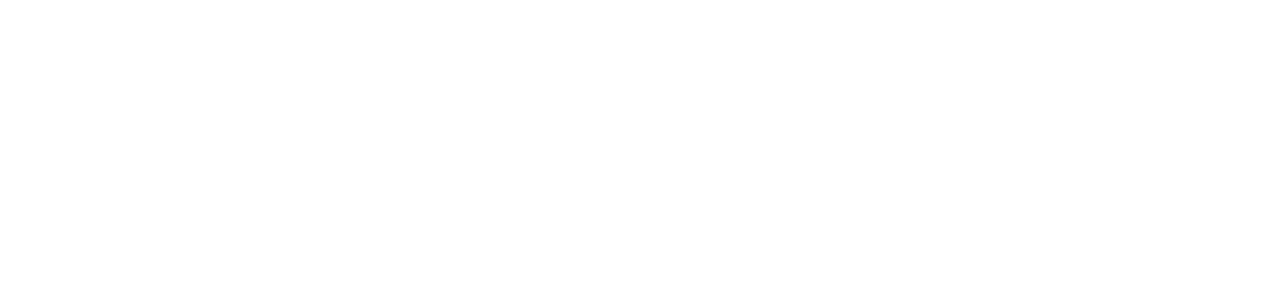
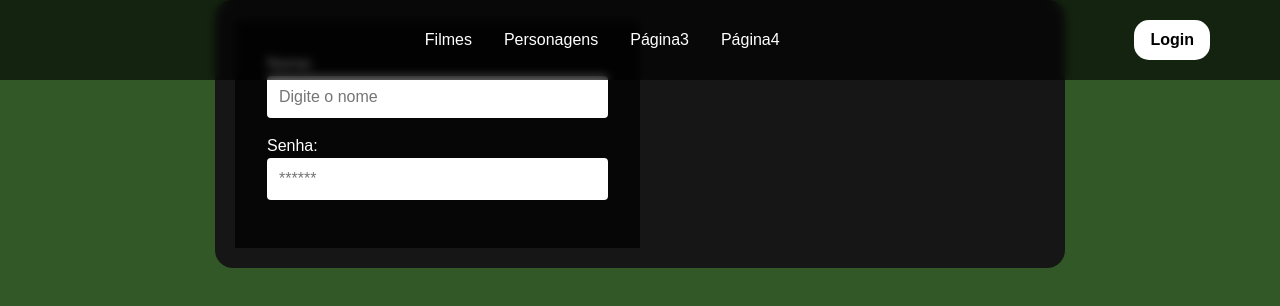
Before and after one commit to Gabi476/ProjetoIndividual, a plain HTML site: page site/html/login.html in a window 1280 px wide. Drawn offline with Linux system fonts and the light colour scheme.

Commit message:
Site- Login v1

```diff
--- /dev/null
+++ b/site/css/login.css
@@ -0,0 +1,89 @@
+* {
+    margin: 0;
+    padding: 0;
+    box-sizing: border-box;
+}
+
+body {
+    font-family: "Poppins", Arial, sans-serif;
+    font-family: "Poppins", Arial, sans-serif;
+    background-color: #325827;
+    color: #fff;
+    line-height: 1.5;
+}
+
+/* logo img {
+    max-width: 100%;
+    display: block;
+} */
+
+.header {
+    position: fixed;
+    width: 100%;
+    background: rgba(0, 0, 0, 0.6);
+    backdrop-filter: blur(4px);
+}
+
+.nav {
+    max-width: 1200px;
+    margin: 0 auto;
+    padding: 20px 30px;
+
+    display: flex;
+    align-items: center;
+    justify-content: space-between;
+}
+
+/* Quando tiver .logo {
+    display: flex;
+    align-items: center;
+    height: 48px;
+} */
+
+.navegar .l {
+    list-style: none;
+    display: flex;
+    gap: 2rem;
+}
+
+.l a {
+    text-decoration: none;
+    color: #fff;
+    font-weight: 500;
+    transition: color 0.3s ease;
+}
+li {
+    cursor: pointer;
+}
+
+.login {
+    padding: 0.5rem 1rem;
+    background-color: white;
+    border-radius: 15px;
+    color: black;
+    text-decoration: none;
+    font-weight: 500;
+}
+.quadrolo {
+    display: flex;
+    padding: 20px;
+    width: 850px;
+    margin-left: auto;
+    margin-right: auto;
+    background-color: #161616;
+    border-radius: 18px;
+}
+
+.quadrologleft {
+    width: 50%;
+    padding: 2rem;
+    background-color: rgba(0, 0, 0, 0.75);
+}
+.quadrologleft input {
+    width: 100%;
+    padding: 0.75rem;
+    margin-bottom: 1rem;
+    border: none;
+    border-radius: 4px;
+    font-size: 1rem;
+}
--- a/site/html/login.html
+++ b/site/html/login.html
@@ -4,8 +4,33 @@
     <meta charset="UTF-8">
     <meta name="viewport" content="width=device-width, initial-scale=1.0">
     <title>Login|FairyInside</title>
+    <link rel="stylesheet" href="../css/login.css">
 </head>
 <body>
-
+     <header class="header">
+        <div class="nav">
+            <a class="logo" href="index.html">
+                <img src="">
+            </a>
+            <nav class="navegar">
+                <ul class="l">
+                    <li><a href="../html/filmes.html">Filmes</a></li>
+                    <li><a href="#">Personagens</a></li>
+                    <li><a href="#">Página3</a></li>
+                    <li><a href="#">Página4</a></li>
+                </ul>
+            </nav>
+            <a class="login" href="../html/login.html"><b>Login</b></a>
+        </div>
+    </header>
+    <div class="quadrolo">
+        <div class="quadrologleft">
+            <p>Nome:</p>
+            <input type="text" id="ipt_nomelogin" placeholder="Digite o nome">
+            <p>Senha:</p>
+            <input type="password" id="ipt_senhalogin" placeholder="******">
+            <p></p>
+        </div>
+    </div>
 </body>
 </html>
```
Also changed, not shown: site/html/filmes.html (+1 -1 lines), site/index.html (+1 -1 lines).
